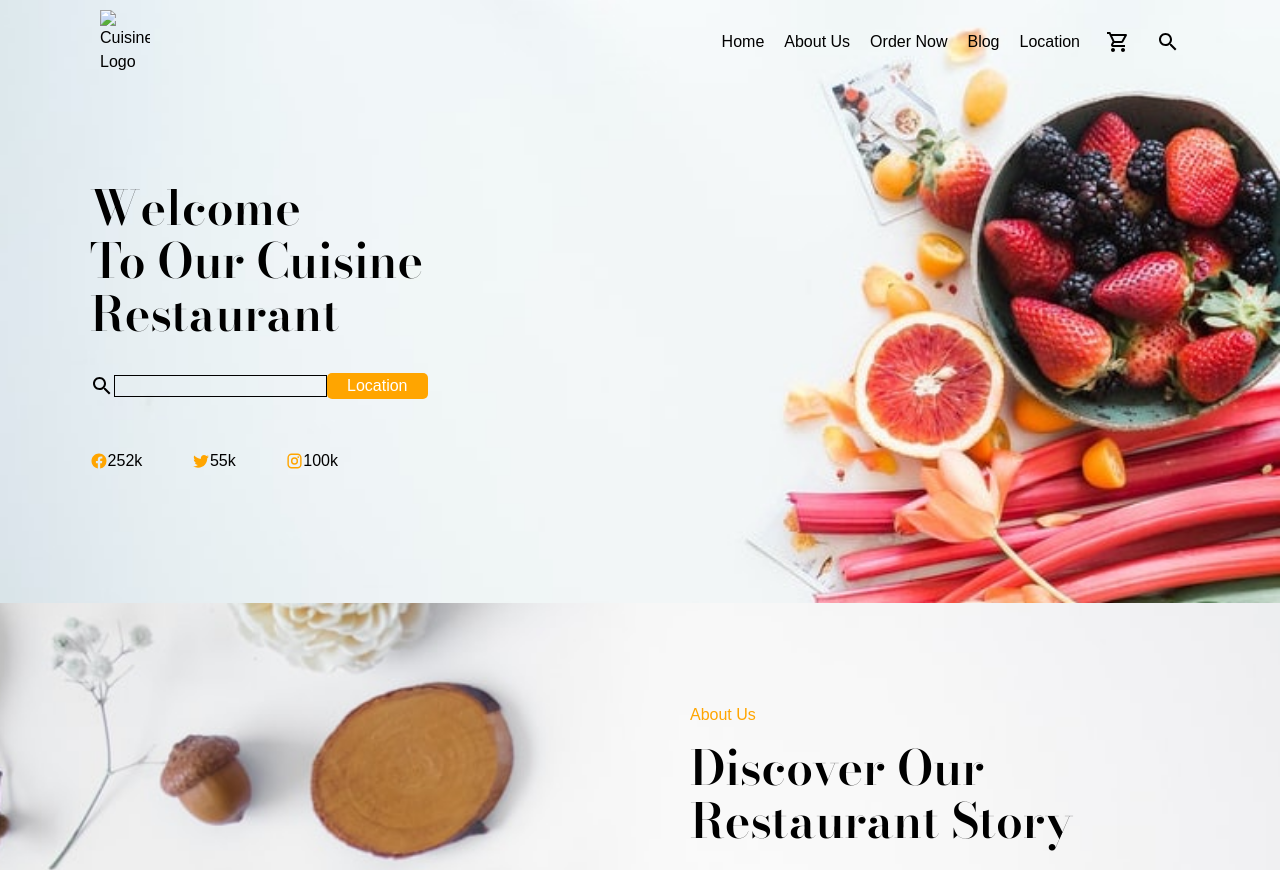
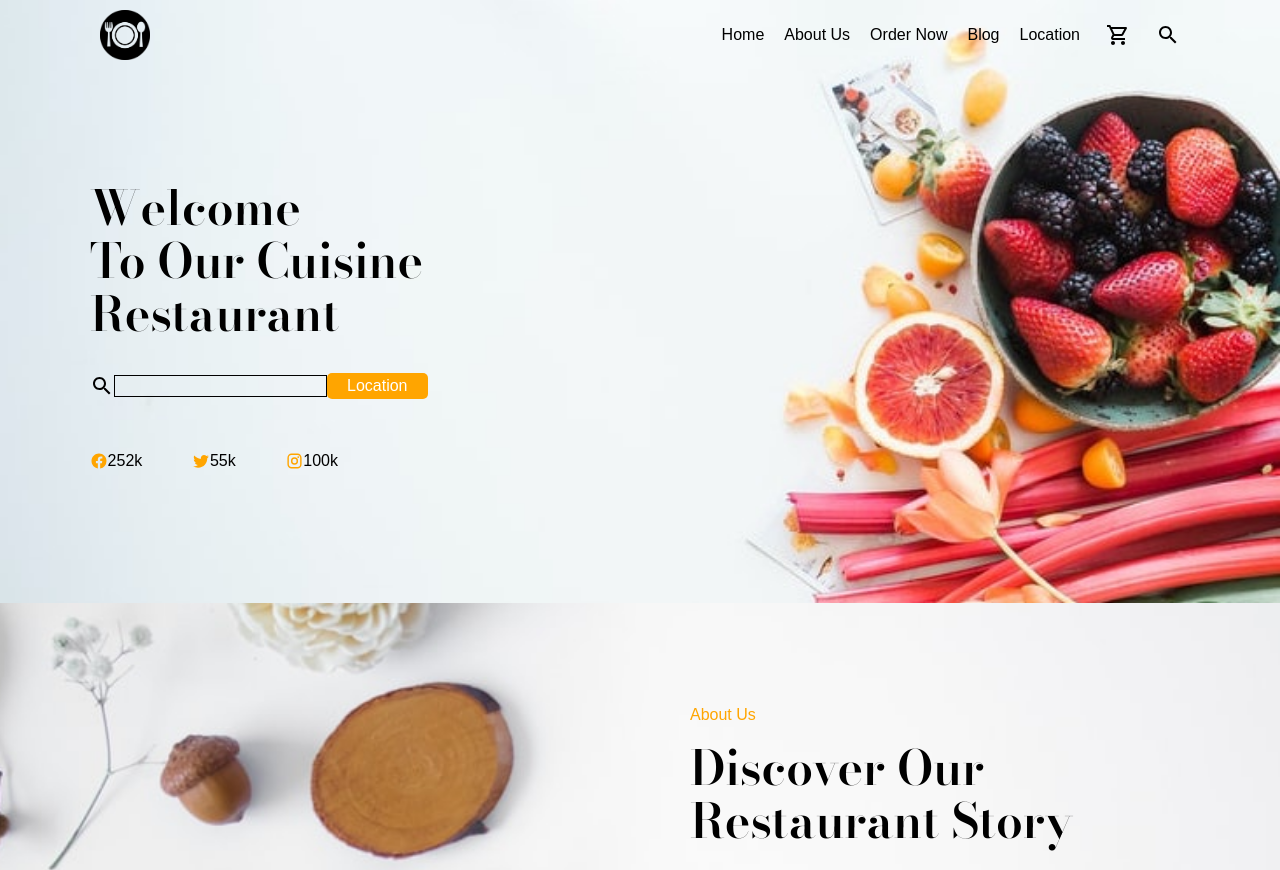
Before and after one commit to agcdtmr/100hr-project-restaurant, a plain HTML site: page index.html in a window 1280 px wide. Shown: the top 870 px of the page. Drawn offline with nearby package versions, Linux system fonts and the light colour scheme.

Commit message:
Update index.html

```diff
--- a/index.html
+++ b/index.html
@@ -25,7 +25,7 @@
     <header class="header">
       <div class="header__inner">
         <a href="/" class="header__logo-link">
-          <img src=".img/logo-cuisine.webp" alt="Cuisine Logo" />
+          <img src="./img/logo-cuisine.webp" alt="Cuisine Logo" />
         </a>
 
         <nav class="header__nav">
```
